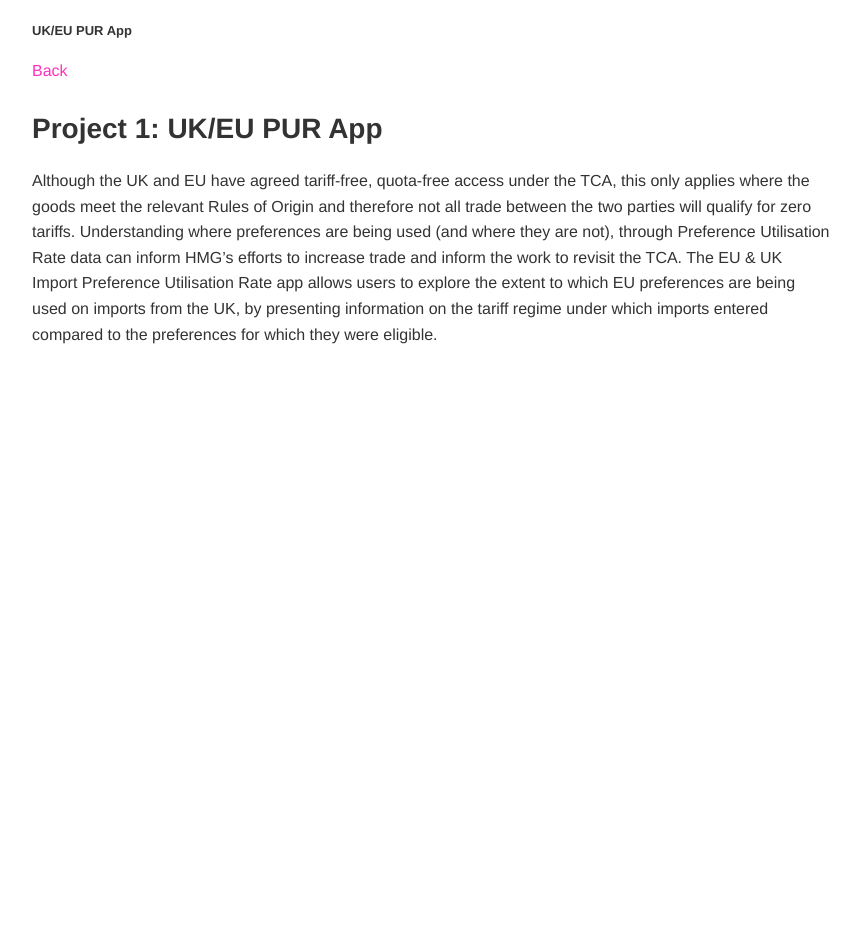
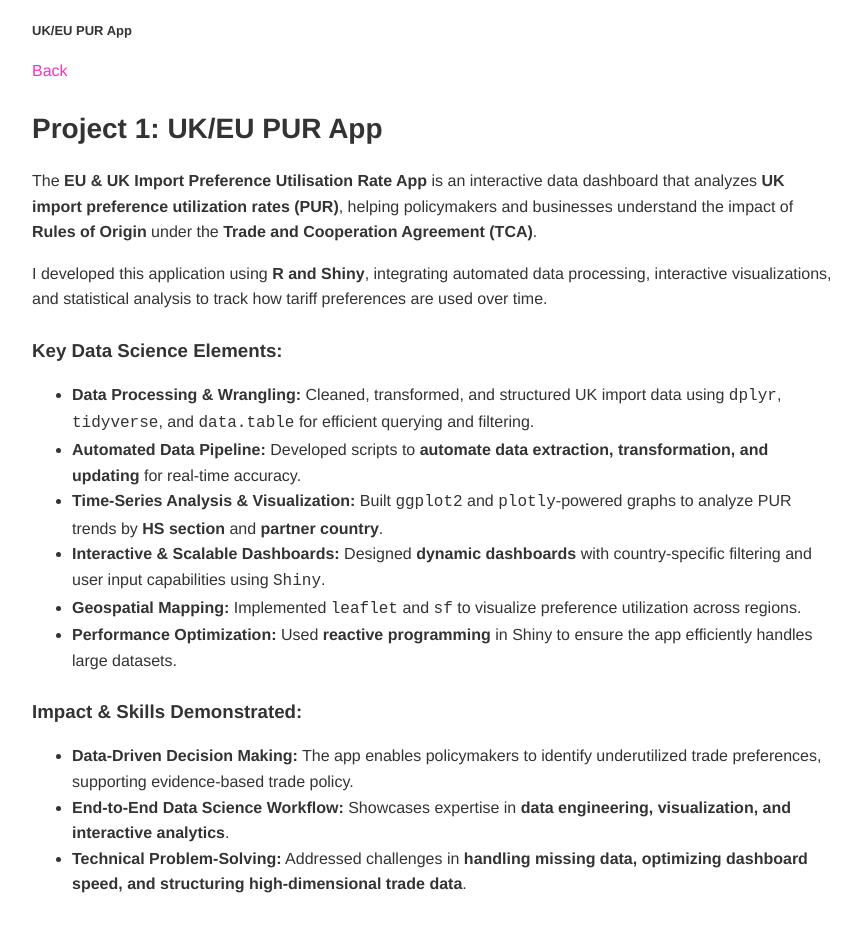
Before and after one commit to LouA28/LouA28.github.io, a plain HTML site: page purapp.html in a window 1280 px wide. Shown: the part 164-1096 px from the top of the page, without its empty margins (208-1069 px from the left). Before the commit the page ends 800 px from the top, so only its background shows below. Drawn offline with Linux system fonts and the light colour scheme.

Commit message:
Update purapp.html

```diff
--- a/purapp.html
+++ b/purapp.html
@@ -1,33 +1,56 @@
+<!DOCTYPE html>
+<html lang="en">
 <head>
     <!-- The head tag links to resources our page needs and defines information about it. Tags in the <head> aren't displayed on the page. -->
 
-    <!-- This is a link to a stylesheet which contains rules about how each element on the page should be defined-->
+    <!-- This is a link to a stylesheet which contains rules about how each element on the page should be defined -->
     <link rel="stylesheet" type="text/css" href="portfolio.css">
-    <title>Louise Anokye's Data Portfolio</title> <!--
+    <title>Louise Anokye's Data Portfolio</title>
 </head>
 
 <body>
-<!-- The body tag contains the elements that visitors to our page will see. -->
-    <h1 style="margin-bottom: 0px;"> <!-- we can also style elements directly in the HTML by setting the style= atrribute of a tag. -->
-        <!-- This is a header, it is the largest text on the page -->
+    <!-- The body tag contains the elements that visitors to our page will see. -->
+    <h1 style="margin-bottom: 0px;">
         UK/EU PUR App
     </h1>
-    </p>
-    <h4 style= "font-size: 13px;">
+
+    <h4 style="font-size: 13px;">
         UK/EU PUR App <br>
     </h4>
-    <!-- We're organising the page into sections, with each section containing a chart, title and a description -->
+
     <p>
-    <a href="index.html"> Back</a>
+        <a href="index.html">Back</a>
     </p>
+
+    <!-- Project Description Section -->
     <section>
-        <div class="chart-description"> <!-- we are grouping the title and description together so we can style them together -->
+        <div class="chart-description">
             <h2>Project 1: UK/EU PUR App</h2>
-            <p> <!-- This is a paragraph, it's the main way to display text on a web page -->
-                Although the UK and EU have agreed tariff-free, quota-free access under the TCA, this only applies where the goods meet the relevant Rules of Origin and therefore not all trade between the two parties will qualify for zero tariffs. Understanding where preferences are being used (and where they are not), through Preference Utilisation Rate data can inform HMG’s efforts to increase trade and inform the work to revisit the TCA. The EU & UK Import Preference Utilisation Rate app allows users to explore the extent to which EU preferences are being used on imports from the UK, by presenting information on the tariff regime under which imports entered compared to the preferences for which they were eligible.
+            <p>
+                The <strong>EU & UK Import Preference Utilisation Rate App</strong> is an interactive data dashboard that analyzes <strong>UK import preference utilization rates (PUR)</strong>, helping policymakers and businesses understand the impact of <strong>Rules of Origin</strong> under the <strong>Trade and Cooperation Agreement (TCA)</strong>.
             </p>
+
+            <p>
+                I developed this application using <strong>R and Shiny</strong>, integrating automated data processing, interactive visualizations, and statistical analysis to track how tariff preferences are used over time.
+            </p>
+
+            <h3>Key Data Science Elements:</h3>
+            <ul>
+                <li><strong>Data Processing & Wrangling:</strong> Cleaned, transformed, and structured UK import data using <code>dplyr</code>, <code>tidyverse</code>, and <code>data.table</code> for efficient querying and filtering.</li>
+                <li><strong>Automated Data Pipeline:</strong> Developed scripts to <strong>automate data extraction, transformation, and updating</strong> for real-time accuracy.</li>
+                <li><strong>Time-Series Analysis & Visualization:</strong> Built <code>ggplot2</code> and <code>plotly</code>-powered graphs to analyze PUR trends by <strong>HS section</strong> and <strong>partner country</strong>.</li>
+                <li><strong>Interactive & Scalable Dashboards:</strong> Designed <strong>dynamic dashboards</strong> with country-specific filtering and user input capabilities using <code>Shiny</code>.</li>
+                <li><strong>Geospatial Mapping:</strong> Implemented <code>leaflet</code> and <code>sf</code> to visualize preference utilization across regions.</li>
+                <li><strong>Performance Optimization:</strong> Used <strong>reactive programming</strong> in Shiny to ensure the app efficiently handles large datasets.</li>
+            </ul>
+
+            <h3>Impact & Skills Demonstrated:</h3>
+            <ul>
+                <li><strong>Data-Driven Decision Making:</strong> The app enables policymakers to identify underutilized trade preferences, supporting evidence-based trade policy.</li>
+                <li><strong>End-to-End Data Science Workflow:</strong> Showcases expertise in <strong>data engineering, visualization, and interactive analytics</strong>.</li>
+                <li><strong>Technical Problem-Solving:</strong> Addressed challenges in <strong>handling missing data, optimizing dashboard speed, and structuring high-dimensional trade data</strong>.</li>
+            </ul>
         </div>
     </section>
 </body>
-
 </html>
```
